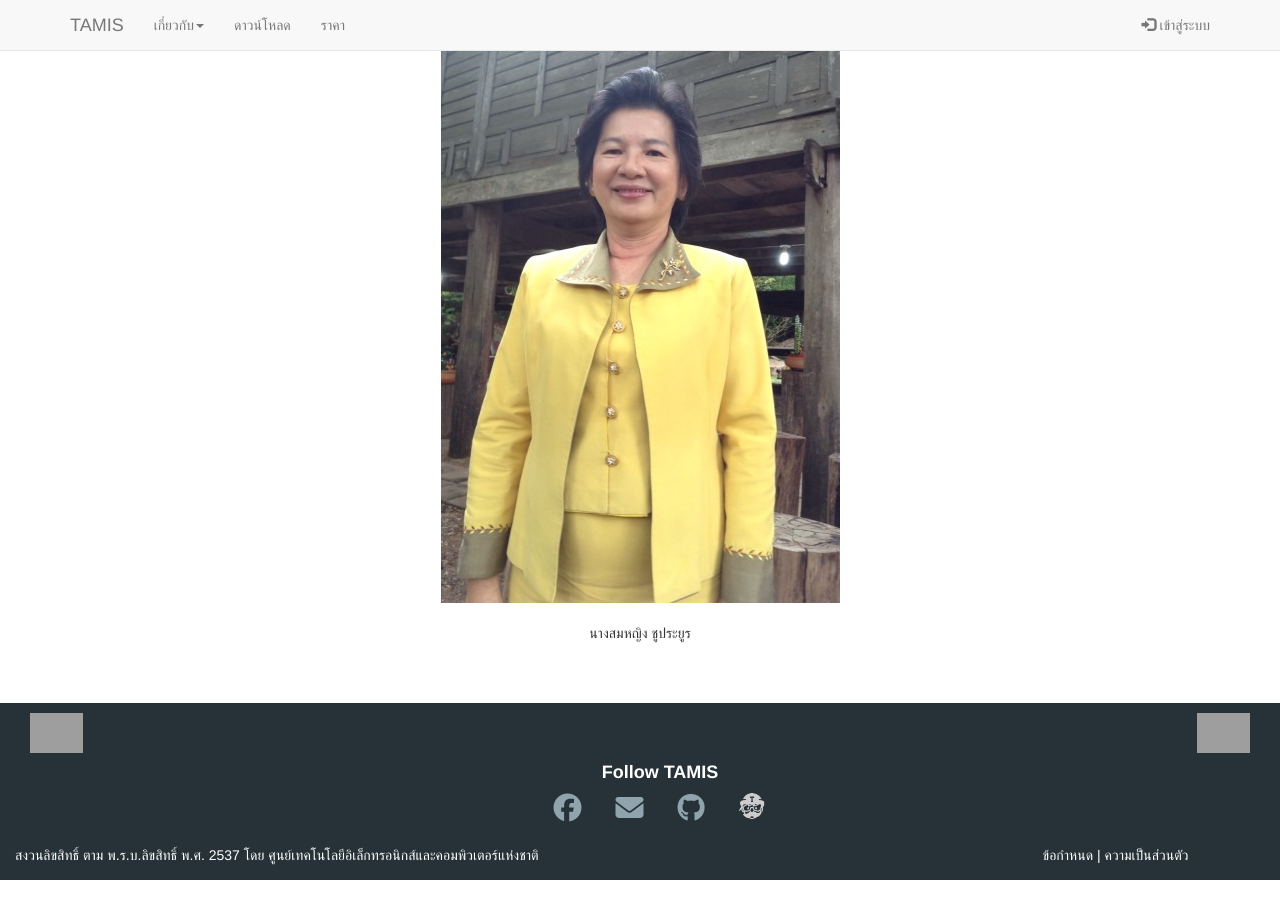
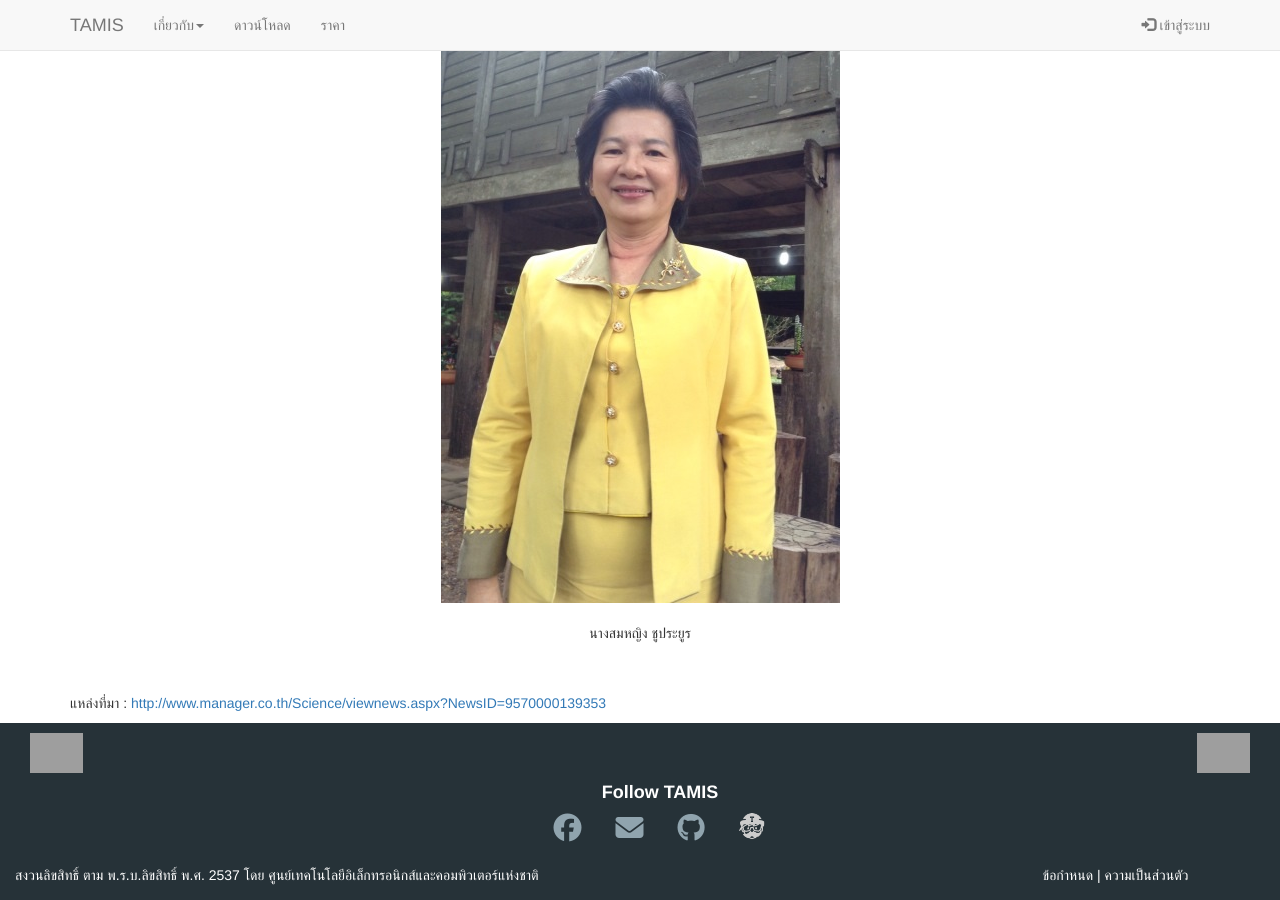
Before and after one commit to Acherrylp/Acherry.github.io, a Jekyll site: the page built from _posts/2014-12-04-open-technology-to-silk-farmers.md, in a window 1280 px wide and 900 px high, scrolled down 4652 px. Built offline with Jekyll 4.4.1, drawn with Linux system fonts in a browser that asks for light colours; nearby versions of some CDN libraries; grey boxes are pictures that could not be loaded.

Commit message:
เพิ่มแหล่งที่มาของข่าว

```diff
--- a/_posts/2014-12-04-open-technology-to-silk-farmers.md
+++ b/_posts/2014-12-04-open-technology-to-silk-farmers.md
@@ -50,3 +50,6 @@
 ![alt ImageTamis](/pics/news/2014-12-04-17.jpg) <br><br> นางสมหญิง ชูประยูร <br><br>
 </div>
 <br>
+แหล่งที่มา :
+<a href="http://www.manager.co.th/Science/viewnews.aspx?NewsID=9570000139353" target="blank">
+http://www.manager.co.th/Science/viewnews.aspx?NewsID=9570000139353</a>
```
